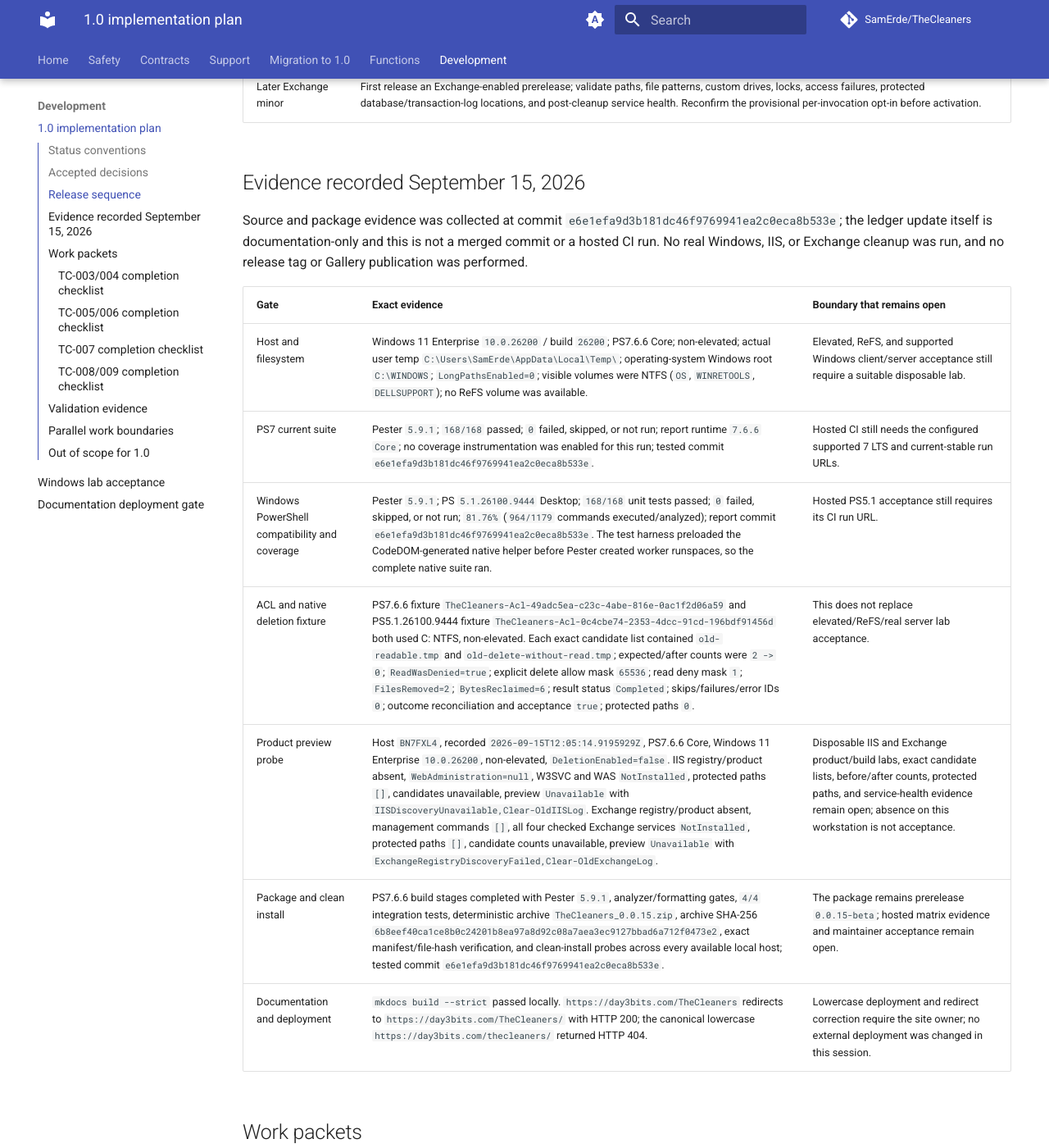
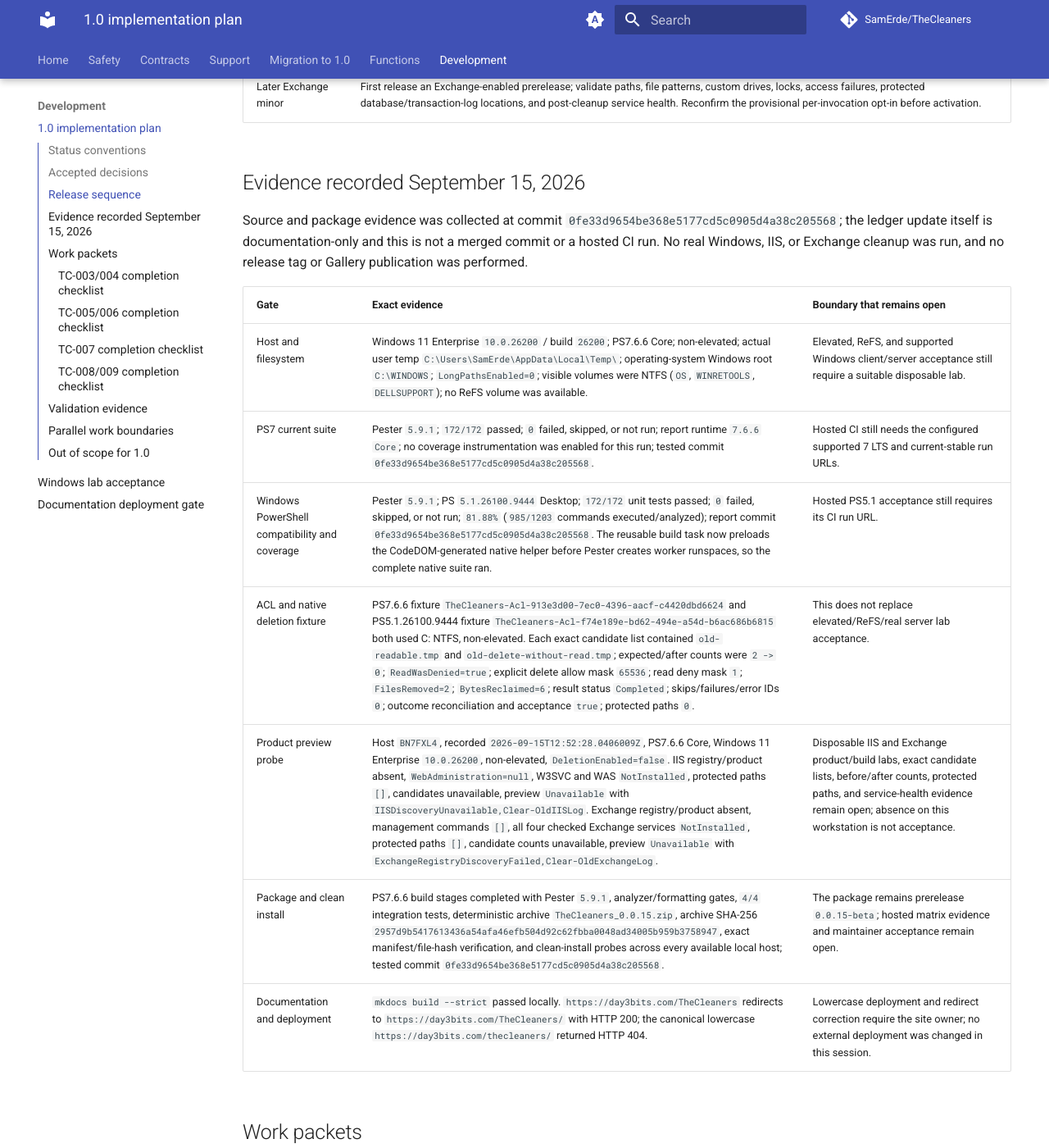
Before and after one commit to SamErde/TheCleaners, an MkDocs documentation site: the page built from docs/release-plan-1.0.md, in a window 1280 px wide and 1400 px high, scrolled down 1433 px. Shown: the whole window at 82% size. Built offline with MkDocs 1.6.1 and Material for MkDocs 9.7.7, drawn with Linux system fonts in a browser that asks for light colours; comment, search, counter and statistics services are not loaded; some of the changed text lies outside the part shown.

Commit message:
Refresh release evidence after review gates

```diff
--- a/docs/release-plan-1.0.md
+++ b/docs/release-plan-1.0.md
@@ -31,16 +31,16 @@
 
 ## Evidence recorded September 15, 2026
 
-Source and package evidence was collected at commit `e6e1efa9d3b181dc46f9769941ea2c0eca8b533e`; the ledger update itself is documentation-only and this is not a merged commit or a hosted CI run. No real Windows, IIS, or Exchange cleanup was run, and no release tag or Gallery publication was performed.
+Source and package evidence was collected at commit `0fe33d9654be368e5177cd5c0905d4a38c205568`; the ledger update itself is documentation-only and this is not a merged commit or a hosted CI run. No real Windows, IIS, or Exchange cleanup was run, and no release tag or Gallery publication was performed.
 
 | Gate | Exact evidence | Boundary that remains open |
 | --- | --- | --- |
 | Host and filesystem | Windows 11 Enterprise `10.0.26200` / build `26200`; PS7.6.6 Core; non-elevated; actual user temp `C:\Users\SamErde\AppData\Local\Temp\`; operating-system Windows root `C:\WINDOWS`; `LongPathsEnabled=0`; visible volumes were NTFS (`OS`, `WINRETOOLS`, `DELLSUPPORT`); no ReFS volume was available. | Elevated, ReFS, and supported Windows client/server acceptance still require a suitable disposable lab. |
-| PS7 current suite | Pester `5.9.1`; `168/168` passed; `0` failed, skipped, or not run; report runtime `7.6.6 Core`; no coverage instrumentation was enabled for this run; tested commit `e6e1efa9d3b181dc46f9769941ea2c0eca8b533e`. | Hosted CI still needs the configured supported 7 LTS and current-stable run URLs. |
-| Windows PowerShell compatibility and coverage | Pester `5.9.1`; PS `5.1.26100.9444` Desktop; `168/168` unit tests passed; `0` failed, skipped, or not run; `81.76%` (`964/1179` commands executed/analyzed); report commit `e6e1efa9d3b181dc46f9769941ea2c0eca8b533e`. The test harness preloaded the CodeDOM-generated native helper before Pester created worker runspaces, so the complete native suite ran. | Hosted PS5.1 acceptance still requires its CI run URL. |
-| ACL and native deletion fixture | PS7.6.6 fixture `TheCleaners-Acl-49adc5ea-c23c-4abe-816e-0ac1f2d06a59` and PS5.1.26100.9444 fixture `TheCleaners-Acl-0c4cbe74-2353-4dcc-91cd-196bdf91456d` both used C: NTFS, non-elevated. Each exact candidate list contained `old-readable.tmp` and `old-delete-without-read.tmp`; expected/after counts were `2 -> 0`; `ReadWasDenied=true`; explicit delete allow mask `65536`; read deny mask `1`; `FilesRemoved=2`; `BytesReclaimed=6`; result status `Completed`; skips/failures/error IDs `0`; outcome reconciliation and acceptance `true`; protected paths `0`. | This does not replace elevated/ReFS/real server lab acceptance. |
-| Product preview probe | Host `BN7FXL4`, recorded `2026-09-15T12:05:14.9195929Z`, PS7.6.6 Core, Windows 11 Enterprise `10.0.26200`, non-elevated, `DeletionEnabled=false`. IIS registry/product absent, `WebAdministration=null`, W3SVC and WAS `NotInstalled`, protected paths `[]`, candidates unavailable, preview `Unavailable` with `IISDiscoveryUnavailable,Clear-OldIISLog`. Exchange registry/product absent, management commands `[]`, all four checked Exchange services `NotInstalled`, protected paths `[]`, candidate counts unavailable, preview `Unavailable` with `ExchangeRegistryDiscoveryFailed,Clear-OldExchangeLog`. | Disposable IIS and Exchange product/build labs, exact candidate lists, before/after counts, protected paths, and service-health evidence remain open; absence on this workstation is not acceptance. |
-| Package and clean install | PS7.6.6 build stages completed with Pester `5.9.1`, analyzer/formatting gates, `4/4` integration tests, deterministic archive `TheCleaners_0.0.15.zip`, archive SHA-256 `6b8eef40ca1ce8b0c24201b8ea97a8d92c08a7aea3ec9127bbad6a712f0473e2`, exact manifest/file-hash verification, and clean-install probes across every available local host; tested commit `e6e1efa9d3b181dc46f9769941ea2c0eca8b533e`. | The package remains prerelease `0.0.15-beta`; hosted matrix evidence and maintainer acceptance remain open. |
+| PS7 current suite | Pester `5.9.1`; `172/172` passed; `0` failed, skipped, or not run; report runtime `7.6.6 Core`; no coverage instrumentation was enabled for this run; tested commit `0fe33d9654be368e5177cd5c0905d4a38c205568`. | Hosted CI still needs the configured supported 7 LTS and current-stable run URLs. |
+| Windows PowerShell compatibility and coverage | Pester `5.9.1`; PS `5.1.26100.9444` Desktop; `172/172` unit tests passed; `0` failed, skipped, or not run; `81.88%` (`985/1203` commands executed/analyzed); report commit `0fe33d9654be368e5177cd5c0905d4a38c205568`. The reusable build task now preloads the CodeDOM-generated native helper before Pester creates worker runspaces, so the complete native suite ran. | Hosted PS5.1 acceptance still requires its CI run URL. |
+| ACL and native deletion fixture | PS7.6.6 fixture `TheCleaners-Acl-913e3d00-7ec0-4396-aacf-c4420dbd6624` and PS5.1.26100.9444 fixture `TheCleaners-Acl-f74e189e-bd62-494e-a54d-b6ac686b6815` both used C: NTFS, non-elevated. Each exact candidate list contained `old-readable.tmp` and `old-delete-without-read.tmp`; expected/after counts were `2 -> 0`; `ReadWasDenied=true`; explicit delete allow mask `65536`; read deny mask `1`; `FilesRemoved=2`; `BytesReclaimed=6`; result status `Completed`; skips/failures/error IDs `0`; outcome reconciliation and acceptance `true`; protected paths `0`. | This does not replace elevated/ReFS/real server lab acceptance. |
+| Product preview probe | Host `BN7FXL4`, recorded `2026-09-15T12:52:28.0406009Z`, PS7.6.6 Core, Windows 11 Enterprise `10.0.26200`, non-elevated, `DeletionEnabled=false`. IIS registry/product absent, `WebAdministration=null`, W3SVC and WAS `NotInstalled`, protected paths `[]`, candidates unavailable, preview `Unavailable` with `IISDiscoveryUnavailable,Clear-OldIISLog`. Exchange registry/product absent, management commands `[]`, all four checked Exchange services `NotInstalled`, protected paths `[]`, candidate counts unavailable, preview `Unavailable` with `ExchangeRegistryDiscoveryFailed,Clear-OldExchangeLog`. | Disposable IIS and Exchange product/build labs, exact candidate lists, before/after counts, protected paths, and service-health evidence remain open; absence on this workstation is not acceptance. |
+| Package and clean install | PS7.6.6 build stages completed with Pester `5.9.1`, analyzer/formatting gates, `4/4` integration tests, deterministic archive `TheCleaners_0.0.15.zip`, archive SHA-256 `2957d9b5417613436a54afa46efb504d92c62fbba0048ad34005b959b3758947`, exact manifest/file-hash verification, and clean-install probes across every available local host; tested commit `0fe33d9654be368e5177cd5c0905d4a38c205568`. | The package remains prerelease `0.0.15-beta`; hosted matrix evidence and maintainer acceptance remain open. |
 | Documentation and deployment | `mkdocs build --strict` passed locally. `https://day3bits.com/TheCleaners` redirects to `https://day3bits.com/TheCleaners/` with HTTP 200; the canonical lowercase `https://day3bits.com/thecleaners/` returned HTTP 404. | Lowercase deployment and redirect correction require the site owner; no external deployment was changed in this session. |
 
 ## Work packets
@@ -94,7 +94,7 @@
 - [x] Add a protected publishing environment and version/tag/prerelease checks; refuse duplicate Gallery versions in the publisher script.
 - [x] Add complete 5.1 plus supported 7 LTS/current package/install tests, not just source unit tests; local PS5.1/PS7.6.6 evidence is recorded above, while hosted 7 LTS/current and CI evidence remain open.
 - [x] Re-enable the ShouldProcess analyzer rule; no broad suppression is used in the draft source.
-- [x] Meet at least 80% overall coverage and explicitly test every safety-critical branch; local PS5.1 measured 81.76% (`964/1179` commands) with no skipped tests at `e6e1efa`, while hosted CI and remaining unexecuted failure branches still require evidence.
+- [x] Meet at least 80% overall coverage and explicitly test every safety-critical branch; local PS5.1 measured 81.88% (`985/1203` commands) with no skipped tests at `0fe33d9`, while hosted CI and remaining unexecuted failure branches still require evidence.
 - [x] Retain machine-readable unit and integration reports, with failed/skipped counts and exact runtime versions in the draft build.
 - [x] Generate command references and external help from the source of truth; add drift checks and validate the documentation build strictly in CI.
 - [x] Update README, migration guide, changelog, support/security policy, contributing instructions, PR template, and agent instructions.
@@ -123,9 +123,9 @@
 | Hard-link, symlink, and recreated-directory identity behavior | `src/Tests/Unit/IdentitySafety.Tests.ps1`: native identity stability, hard-link fixture behavior for both temp commands when the host permits it, symbolic-link reparse detection, and recreated-directory identity mismatch. |
 | IIS/Exchange format and protected-path allowlists | `src/Tests/Unit/PreviewAllowlist.Tests.ps1`: built-in IIS format names, Exchange Message Tracking/ETL/log patterns, protected IIS locations, and Exchange database/transaction path normalization. |
 | Exchange protection metadata completeness | `src/Tests/Unit/PreviewAllowlist.Tests.ps1`: complete database metadata remains `Validated`, while missing management metadata or a blank database/log path returns `Unknown`; malformed path objects still fail closed. |
-| Typed stale-profile output | `src/Tests/Unit/ProfileOutput.Tests.ps1`: typed fields, unknown dates, optional size, exclusions, queued-directory reparse replacement fail-closed behavior, no host output, and orphan-helper retirement. |
+| Typed stale-profile output | `src/Tests/Unit/ProfileOutput.Tests.ps1`: typed fields, unknown dates, optional size, exclusions, queued-directory reparse replacement fail-closed behavior, native directory identity lock during enumeration, no host output, and orphan-helper retirement. |
 | Fail-closed and runtime edge branches | `src/Tests/Unit/CoverageEdges.Tests.ps1`, `src/Tests/Unit/IISDiscoverySafety.Tests.ps1`, `src/Tests/Unit/PreviewCommandSafety.Tests.ps1`, `src/Tests/Unit/ProfileOutput.Tests.ps1`, and `src/Tests/Unit/RuntimeSafety.Tests.ps1`: malformed and partial discovery with unknown totals, source-specific IIS errors, isolated WebAdministration dependency/preference state, reparse roots/descendants, extended UNC normalization, canonical current-user temp containment, actual Windows-root resolution, actual token privilege, long-path policy, WhatIf state, and Confirm-false state. |
-| Concurrent writer, profile identity, and unavailable-product safety | `src/Tests/Unit/CleanupBehavior.Tests.ps1`: deletion without write sharing, candidate file and planned-directory verbose paths; `src/Tests/Unit/TempCandidateSafety.Tests.ps1`: opened-handle last-write metadata and file/directory replacement locks; `src/Tests/Unit/ProfileOutput.Tests.ps1`: complete service/application-pool SID exclusions, reparse-point ancestor rejection, and queued-directory replacement fail-closed sizing; `src/Tests/Unit/PreviewCommandSafety.Tests.ps1` and `src/Tests/Unit/ExchangePreviewEdgeCases.Tests.ps1`: unavailable IIS/Exchange products and roots report structured failed results. |
+| Concurrent writer, profile identity, and unavailable-product safety | `src/Tests/Unit/CleanupBehavior.Tests.ps1`: deletion without write sharing, candidate file and planned-directory verbose paths; `src/Tests/Unit/TempCandidateSafety.Tests.ps1`: opened-handle last-write metadata and file/directory replacement locks; `src/Tests/Unit/ProfileOutput.Tests.ps1`: complete service/application-pool SID exclusions, reparse-point ancestor rejection, queued-directory replacement fail-closed sizing, and native directory identity locking during enumeration; `src/Tests/Unit/PreviewCommandSafety.Tests.ps1` and `src/Tests/Unit/ExchangePreviewEdgeCases.Tests.ps1`: unavailable IIS/Exchange products and roots report structured failed results. |
 | Exact artifact and clean install | `src/Tests/Integration/PackageImport.Tests.ps1`: archive sidecar/hash, manifest file records including hidden files, extracted source-layout import, external help, aliases, and preview locks in each available host. Archive and publisher checks use the same hidden-file-inclusive artifact set. |
 | Full publication gate and module staging | `.github/workflows/Build Module.yml` is callable by `.github/workflows/Publish.yml`; the publish job waits for the full matrix and downloads the tested PS7.6.6 artifact/archive. `.github/workflows/publish.ps1` verifies the exact artifact, stages it beneath a temporary `TheCleaners` module directory, rechecks the staged manifest/file set, and passes only that path to `Publish-Module`; no publication was performed. |
 | Host and ACL evidence | `lab/Invoke-TheCleanersAclFixture.ps1`: isolated read-denied/delete-allowed ACL, exact rule masks, candidate before/after lists, result counts, bytes, errors, and acceptance. `lab/Invoke-TheCleanersProductPreviewLab.ps1`: read-only product, build, service, protected-path, candidate, and preview evidence with deletion disabled. |
```
